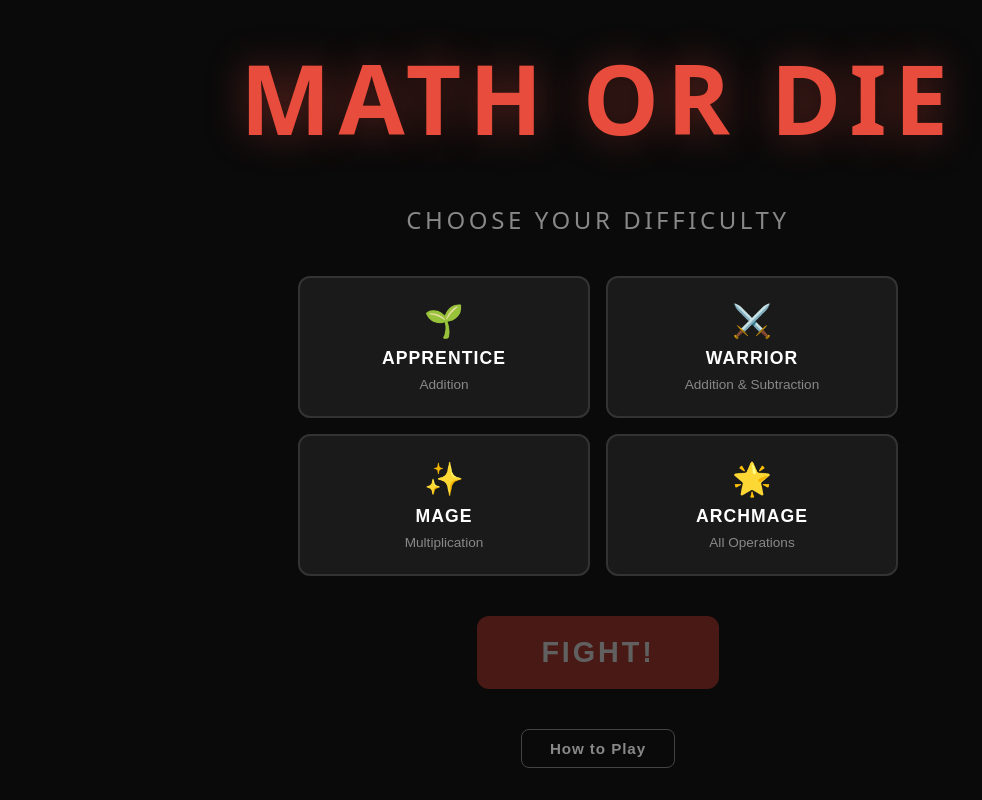
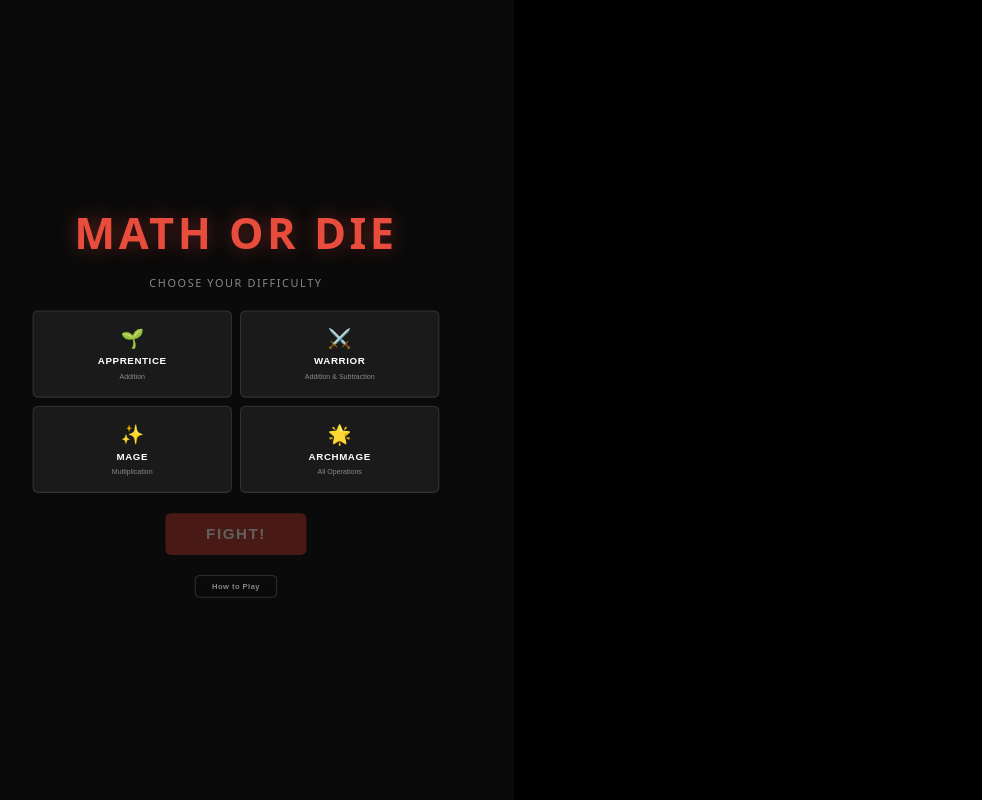
Before and after one commit to leokavanagh-bit/math-or-die, a React (Vite) app: page / in a window 1280 px wide. Shown: the whole page, without its empty margins (42-1024 px from the left). Built offline with nearby package versions, Linux system fonts and the light colour scheme.

Commit message:
fix: convert FrontPage and RewardPage to canvas scale for consistency
All four pages now use the same 1640×2360 canvas with transform:scale()
approach, eliminating the visual size and alignment mismatch when
transitioning between pages.

Co-Authored-By: Claude Sonnet 4.6 <noreply@anthropic.com>

```diff
--- a/src/components/FrontPage.jsx
+++ b/src/components/FrontPage.jsx
@@ -1,6 +1,9 @@
-import { useState } from 'react'
+import { useEffect, useState } from 'react'
 import styles from './FrontPage.module.css'
 import HowToPlay from './HowToPlay'
+
+const DESIGN_WIDTH  = 1640
+const DESIGN_HEIGHT = 2360
 
 const DIFFICULTIES = [
   { grade: 1, label: 'Apprentice', ops: 'Addition',              icon: '🌱' },
@@ -12,9 +15,23 @@ const DIFFICULTIES = [
 export default function FrontPage({ onStart }) {
   const [selected, setSelected] = useState(null)
   const [showHelp, setShowHelp] = useState(false)
+  const [scale, setScale] = useState(1)
+
+  useEffect(() => {
+    const update = () =>
+      setScale(Math.min(window.innerWidth / DESIGN_WIDTH, window.innerHeight / DESIGN_HEIGHT))
+    update()
+    window.addEventListener('resize', update)
+    return () => window.removeEventListener('resize', update)
+  }, [])
 
   return (
-    <div className={styles.page}>
+    <>
+    {showHelp && <HowToPlay onClose={() => setShowHelp(false)} />}
+    <div
+      className={styles.page}
+      style={{ transform: `scale(${scale})`, transformOrigin: 'top left', width: DESIGN_WIDTH, height: DESIGN_HEIGHT }}
+    >
       <h1 className={styles.title}>MATH OR DIE</h1>
       <p className={styles.sub}>Choose your difficulty</p>
 
@@ -43,8 +60,7 @@ export default function FrontPage({ onStart }) {
       <button className={styles.helpBtn} onClick={() => setShowHelp(true)}>
         How to Play
       </button>
-
-      {showHelp && <HowToPlay onClose={() => setShowHelp(false)} />}
     </div>
+    </>
   )
 }
--- a/src/components/FrontPage.module.css
+++ b/src/components/FrontPage.module.css
@@ -3,47 +3,50 @@
   flex-direction: column;
   align-items: center;
   justify-content: center;
-  gap: 40px;
-  min-height: 100vh;
+  gap: 60px;
+  width: 1640px;
+  height: 2360px;
   background: #0a0a0a;
   color: #fff;
-  padding: 32px;
+  padding: 80px;
+  overflow: hidden;
+  transform-origin: top left;
 }
 
 .title {
-  font-size: clamp(3rem, 10vw, 6rem);
+  font-size: 8rem;
   font-weight: 900;
   letter-spacing: 0.08em;
   color: #e74c3c;
-  text-shadow: 0 0 40px #e74c3c66;
+  text-shadow: 0 0 60px #e74c3c66;
   margin: 0;
 }
 
 .sub {
-  font-size: clamp(1rem, 3vw, 1.5rem);
+  font-size: 2rem;
   color: #888;
   text-transform: uppercase;
   letter-spacing: 0.15em;
-  margin: 0;
+  margin: -20px 0 0;
 }
 
 .grades {
   display: grid;
   grid-template-columns: repeat(2, 1fr);
-  gap: 16px;
+  gap: 24px;
   width: 100%;
-  max-width: 600px;
+  max-width: 1200px;
 }
 
 .gradeBtn {
   display: flex;
   flex-direction: column;
   align-items: center;
-  gap: 8px;
-  padding: 24px 16px;
+  gap: 16px;
+  padding: 48px 32px;
   background: #1a1a1a;
-  border: 2px solid #333;
-  border-radius: 12px;
+  border: 3px solid #333;
+  border-radius: 16px;
   color: #fff;
   cursor: pointer;
   transition: border-color 0.15s, background 0.15s, transform 0.1s;
@@ -58,22 +61,22 @@
 .gradeSelected {
   border-color: #e74c3c;
   background: #1f0a0a;
-  box-shadow: 0 0 16px #e74c3c44;
+  box-shadow: 0 0 24px #e74c3c44;
 }
 
 .gradeIcon {
-  font-size: 2rem;
+  font-size: 3.5rem;
 }
 
 .gradeLabel {
-  font-size: 1.1rem;
+  font-size: 1.8rem;
   font-weight: 700;
   text-transform: uppercase;
   letter-spacing: 0.06em;
 }
 
 .gradeOps {
-  font-size: 0.85rem;
+  font-size: 1.3rem;
   color: #888;
   text-align: center;
 }
@@ -83,14 +86,14 @@
 }
 
 .fightBtn {
-  padding: 20px 64px;
-  font-size: 1.8rem;
+  padding: 36px 120px;
+  font-size: 2.8rem;
   font-weight: 900;
   letter-spacing: 0.1em;
   background: #c0392b;
   color: #fff;
   border: none;
-  border-radius: 12px;
+  border-radius: 16px;
   cursor: pointer;
   transition: background 0.15s, transform 0.1s, opacity 0.15s;
   -webkit-user-select: none;
@@ -108,14 +111,14 @@
 }
 
 .helpBtn {
-  padding: 10px 28px;
-  font-size: 0.95rem;
+  padding: 18px 48px;
+  font-size: 1.4rem;
   font-weight: 600;
   letter-spacing: 0.06em;
   background: transparent;
   color: #888;
-  border: 1px solid #444;
-  border-radius: 8px;
+  border: 2px solid #444;
+  border-radius: 12px;
   cursor: pointer;
   transition: color 0.15s, border-color 0.15s;
   -webkit-user-select: none;
--- a/src/components/RewardPage.jsx
+++ b/src/components/RewardPage.jsx
@@ -1,11 +1,27 @@
+import { useEffect, useState } from 'react'
 import styles from './RewardPage.module.css'
 import { POTION_TYPES, POTION_ICONS } from '../campaign'
 
+const DESIGN_WIDTH  = 1640
+const DESIGN_HEIGHT = 2360
+
 export default function RewardPage({ reward, potions, isBossVictory, onContinue }) {
+  const [scale, setScale] = useState(1)
+
+  useEffect(() => {
+    const update = () =>
+      setScale(Math.min(window.innerWidth / DESIGN_WIDTH, window.innerHeight / DESIGN_HEIGHT))
+    update()
+    window.addEventListener('resize', update)
+    return () => window.removeEventListener('resize', update)
+  }, [])
   const earnedTypes = POTION_TYPES.filter(t => reward[t])
 
   return (
-    <div className={styles.page}>
+    <div
+      className={styles.page}
+      style={{ transform: `scale(${scale})`, transformOrigin: 'top left', width: DESIGN_WIDTH, height: DESIGN_HEIGHT }}
+    >
       {isBossVictory ? (
         <>
           <div className={styles.trophy}>🏆</div>
--- a/src/components/RewardPage.module.css
+++ b/src/components/RewardPage.module.css
@@ -3,64 +3,67 @@
   flex-direction: column;
   align-items: center;
   justify-content: center;
-  gap: 40px;
-  min-height: 100vh;
+  gap: 60px;
+  width: 1640px;
+  height: 2360px;
   background: #0a0a0a;
   color: #fff;
-  padding: 40px 32px;
+  padding: 80px;
   text-align: center;
+  overflow: hidden;
+  transform-origin: top left;
 }
 
 .trophy {
-  font-size: 5rem;
+  font-size: 8rem;
 }
 
 .title {
-  font-size: clamp(2rem, 8vw, 3.5rem);
+  font-size: 5rem;
   font-weight: 900;
   letter-spacing: 0.06em;
   color: #e74c3c;
-  text-shadow: 0 0 30px #e74c3c55;
+  text-shadow: 0 0 40px #e74c3c55;
   margin: 0;
 }
 
 .titleGold {
-  font-size: clamp(2rem, 8vw, 3.5rem);
+  font-size: 5rem;
   font-weight: 900;
   letter-spacing: 0.06em;
   color: #f1c40f;
-  text-shadow: 0 0 40px #f1c40f66;
+  text-shadow: 0 0 60px #f1c40f66;
   margin: 0;
 }
 
 .sub {
-  font-size: 1.2rem;
+  font-size: 1.8rem;
   color: #888;
-  margin: -20px 0 0;
+  margin: -30px 0 0;
 }
 
 .rewardBox,
 .bagBox {
   background: #111;
-  border: 2px solid #333;
-  border-radius: 12px;
-  padding: 28px 40px;
+  border: 3px solid #333;
+  border-radius: 16px;
+  padding: 48px 80px;
   width: 100%;
-  max-width: 420px;
+  max-width: 1100px;
 }
 
 .rewardLabel {
-  font-size: 0.9rem;
+  font-size: 1.3rem;
   text-transform: uppercase;
   letter-spacing: 0.12em;
   color: #666;
-  margin: 0 0 20px;
+  margin: 0 0 32px;
 }
 
 .rewardRow {
   display: flex;
   justify-content: center;
-  gap: 20px;
+  gap: 40px;
   flex-wrap: wrap;
 }
 
@@ -68,15 +71,15 @@
   display: flex;
   flex-direction: column;
   align-items: center;
-  gap: 6px;
+  gap: 12px;
 }
 
 .rewardIcon {
-  font-size: 2.2rem;
+  font-size: 3.5rem;
 }
 
 .rewardCount {
-  font-size: 1.2rem;
+  font-size: 2rem;
   font-weight: 900;
   color: #27ae60;
 }
@@ -84,38 +87,38 @@
 .bagGrid {
   display: grid;
   grid-template-columns: repeat(3, 1fr);
-  gap: 12px;
+  gap: 20px;
 }
 
 .bagItem {
   display: flex;
   align-items: center;
   justify-content: space-between;
-  gap: 8px;
+  gap: 12px;
   background: #1a1a1a;
-  border-radius: 8px;
-  padding: 10px 14px;
+  border-radius: 12px;
+  padding: 20px 28px;
 }
 
 .bagIcon {
-  font-size: 1.5rem;
+  font-size: 2.5rem;
 }
 
 .bagCount {
-  font-size: 1.3rem;
+  font-size: 2rem;
   font-weight: 900;
   color: #fff;
 }
 
 .continueBtn {
-  padding: 20px 56px;
-  font-size: 1.4rem;
+  padding: 36px 100px;
+  font-size: 2.2rem;
   font-weight: 900;
   letter-spacing: 0.08em;
   background: #27ae60;
   color: #fff;
   border: none;
-  border-radius: 10px;
+  border-radius: 14px;
   cursor: pointer;
   transition: background 0.15s, transform 0.1s;
   -webkit-user-select: none;
```
